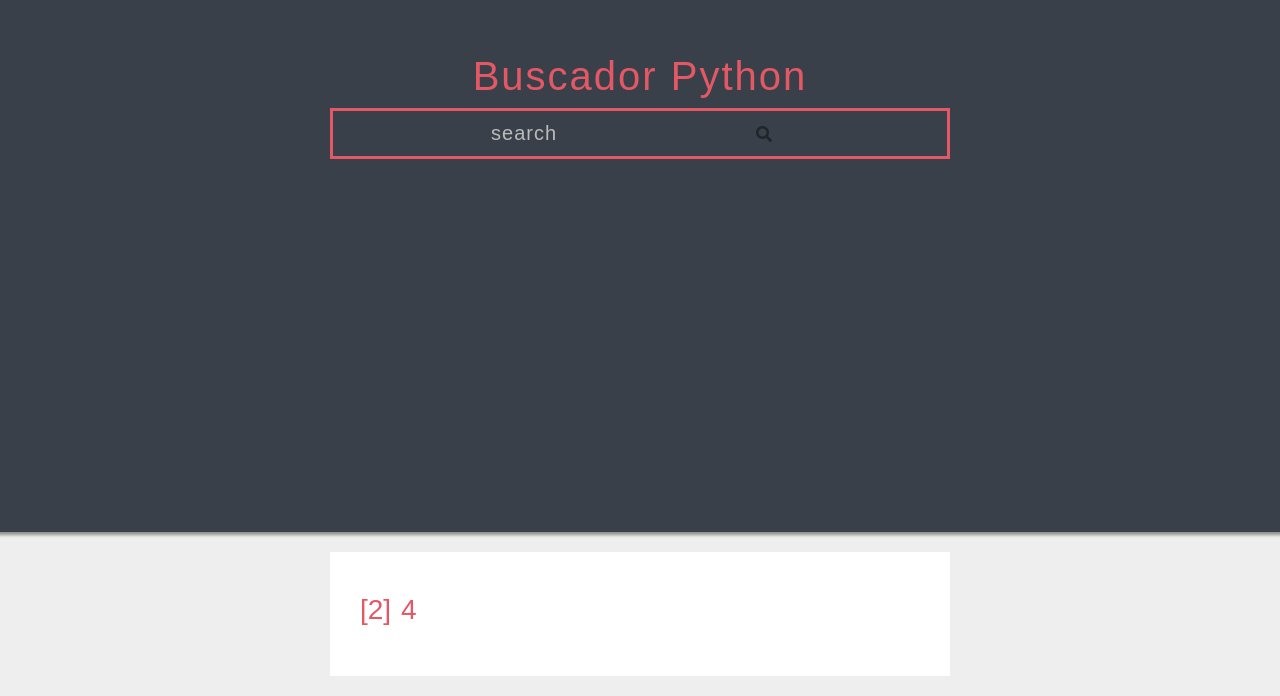
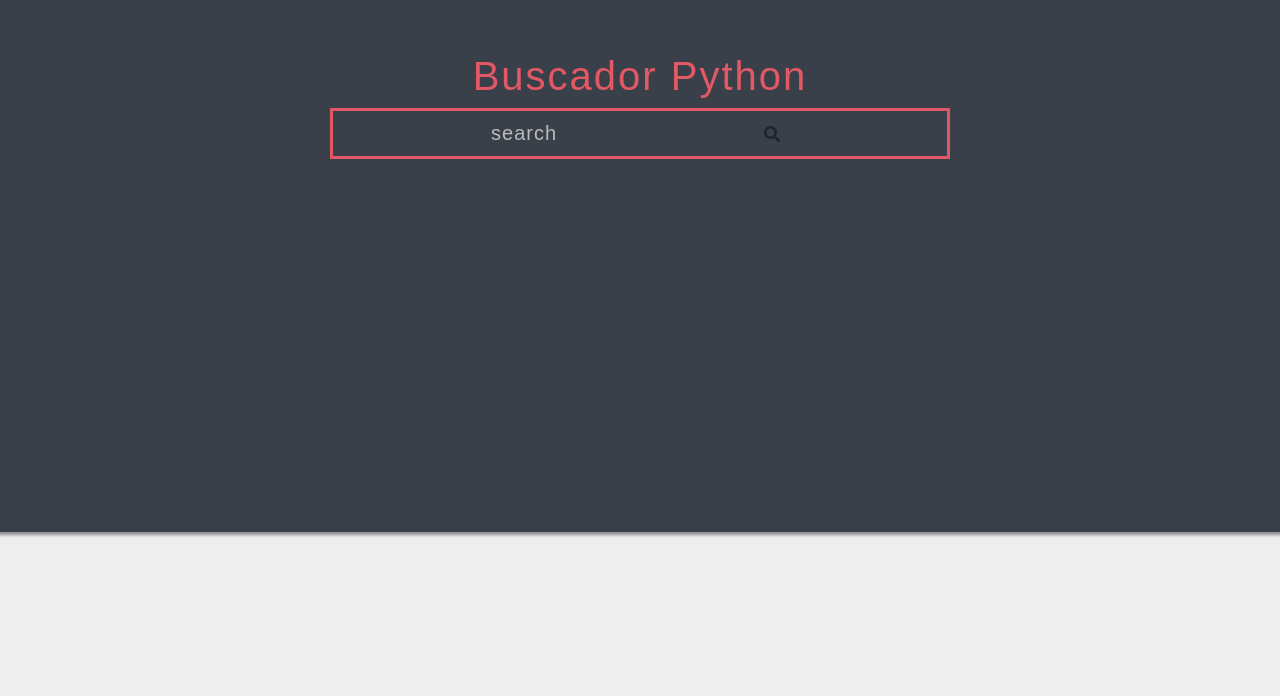
Before and after one commit to ChrisRojano08/buscador-ui, a React (Create React App) app: page / in a window 1280 px wide. Shown: the part 284-980 px from the top of the page. After the commit the page ends 824 px from the top, so only its background shows below. Built offline with nearby package versions, Linux system fonts and the light colour scheme.

Commit message:
[ChrisRojano08] Added to show word information

```diff
--- a/package.json
+++ b/package.json
@@ -2,6 +2,10 @@
   "name": "buscador-front",
   "version": "0.0.1",
   "homepage": ".",
+  "resolutions": {
+    "//": "See https://github.com/facebook/create-react-app/issues/11773",
+    "react-error-overlay": "6.0.9"
+  },
   "private": true,
   "dependencies": {
     "@material-ui/core": "^4.11.3",
--- a/src/Index/component/HomePage.js
+++ b/src/Index/component/HomePage.js
@@ -8,7 +8,8 @@ class HomePageComponent extends React.Component {
 		this.homePageController = new HomePageController();
 		this.state = {
 			index: 0,
-			results: [['1', '2', 0, '4']]
+			results: [['1', '2', 0, '4', ['','']]],
+			info: 'NAN'
 		};
 	}
 
@@ -17,13 +18,38 @@ class HomePageComponent extends React.Component {
 	}
 
 	showResults = () => {
-		return this.state.results.map(items =>
-			<a key={items[3]} href={items[0]} target="_blank" rel="noreferrer" className='text-decoration-none'>
-				<li>
-					<h3>{items[1] !== 'URL' ? '['+items[1]+']' : ''} {items[3]}</h3>
-				</li>
-			</a>
-		)
+		let iKey = 0;
+
+		if (this.state.info === 'NAN') {
+			return (
+				<></>
+			);
+		} else {
+			return (
+				<div className='row justify-content-center align-items-center text-center'>
+					<h5 className='my-4 mx-2'>{this.state.info}</h5>
+
+					{this.state.results.map(items =>
+					<div className='box_result col-8'>
+						<div className='urlR'>
+							<a key={iKey++} href={items[0]} target="_blank" rel="noreferrer" className='text-decoration-none'>
+								<h3>{items[1] !== 'URL' ? '[' + items[1] + ']' : ''} {items[3]}</h3>
+							</a>
+						</div>
+						<div className='mt-2 incR'>
+							<span>Total de incidencias: {items[2]}&nbsp; &nbsp; &nbsp; &nbsp; &nbsp; &nbsp;</span>
+							{
+								items[4].map(l =>
+									<span key={l[0]}>[{l[0]} , {l[1]}]&nbsp; &nbsp; &nbsp;</span>
+								)
+							}
+						</div>
+					</div>
+					)}
+				</div>
+			)
+		}
+
 	}
 
 	async searchButtonAction() {
@@ -37,31 +63,47 @@ class HomePageComponent extends React.Component {
 		const data = {
 			"search": searchButton.value
 		}
+
+		this.setState({ info: 'NAN' });
+		document.getElementById('chargging_panel').style.display = "block";
+
 		const res = await this.homePageController.sendText(data);
 
+		document.getElementById('chargging_panel').style.display = "none";
 		this.setState({
-			results: res.data
+			results: res.data,
+			info: res.time
 		})
+	}
+
+	handleKeyDown = event =>{
+		if(event.key === 'Enter'){
+			this.searchButtonAction()
+		}
 	}
 
 	render() {
 
 		return (
 			<div>
+				<div className='chargging_panel' id='chargging_panel' />
 				<header id="container" className="container-fluid" >
 					<div className="container text-center" id="searchBox">
 						<h1>Buscador Python</h1>
 						<div className="form col-xs-12">
-							<input className="col-xs-12" id="searchBar" type="text" placeholder="search" />
+							<input className="col-xs-12 mx-2" id="searchBar"
+								type="text"
+								placeholder="search"
+								onKeyDown={this.handleKeyDown}
+							/>
+
 							<span className="fas fa-search col-xs-1" data-toggle="tooltip" title="Search"
 								onClick={() => this.searchButtonAction()}></span>
 						</div>
 					</div>
 				</header >
-				<div id="mainBody" className="container text-center">
-					<ul id="results">
-						{this.showResults()}
-					</ul>
+				<div id="mainBody">
+					{this.showResults()}
 				</div>
 				<footer id="footerel" className="text-center">
 
--- a/src/resources/css/General.css
+++ b/src/resources/css/General.css
@@ -39,28 +39,30 @@ ul{
   padding: 0;
 }
 
-li{
+.box_result{
   letter-spacing: 0;
-  padding: 30px;
+  padding: 2%;
   list-style: none;
-  min-height: 100px;
   background: #fff;
-  margin: 20px auto;
   text-align: left;
   -webkit-transition: box-shadow .2s ease-out .2s;
   -moz-transition: box-shadow .2s ease-out .2s;
   -o-transition: box-shadow .2s ease-out .2s;
   transition: box-shadow .2s ease-out .2s;
-  word-spacing: 2px;
+
+  width: 80vw;
+  margin-bottom: 15px;
+
+  color: #E35865;
 }
 
-li > h3{
+.urlR > h3{
   margin-top:0;
   color: #E35865;
   line-height: 2;
 }
 
-li > p{
+.incR > span{
   color: #666;
   line-height: 2;
 }
@@ -157,3 +159,17 @@ li:hover{
     font-size: 28px;
   }
 }
+
+.fa-search{
+  cursor: pointer;
+}
+
+.chargging_panel{
+  background-color: rgba(0, 0, 0, 0.192);
+  min-height: 100%;
+  min-width: 100%;
+
+  z-index: 1000;
+  position: absolute;
+  display: none;
+}
```
Also changed, not shown: 1 other file (tests, documents, lock files or other folders).
